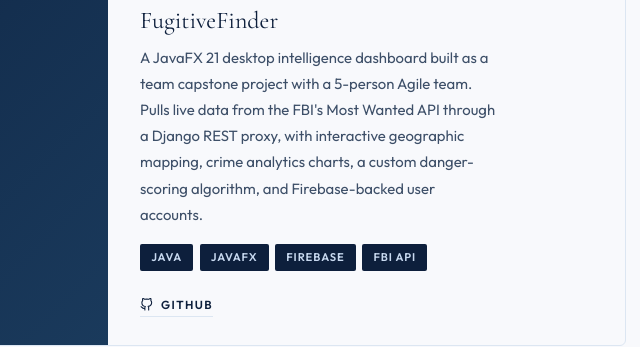
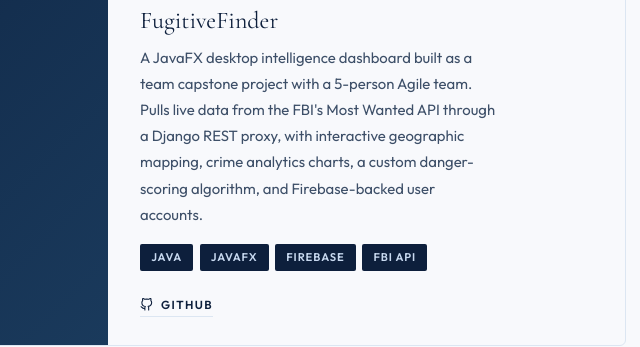
Before and after one commit to drkmz/DerekMendezPortfolio, a website: page index.html in a window 1280 px wide. Shown: the part 3038-3385 px from the top of the page, 532-1172 px from the left. Drawn offline with nearby package versions, Linux system fonts and the light colour scheme.

Commit message:
Update FugitiveFinder to complete status with final description and tags

```diff
--- a/index.html
+++ b/index.html
@@ -248,7 +248,7 @@
           </div>
           <h3>FugitiveFinder</h3>
           <p>
-            A JavaFX 21 desktop intelligence dashboard built as a team capstone project with a
+            A JavaFX desktop intelligence dashboard built as a team capstone project with a
             5-person Agile team. Pulls live data from the FBI's Most Wanted API through a Django
             REST proxy, with interactive geographic mapping, crime analytics charts, a custom
             danger-scoring algorithm, and Firebase-backed user accounts.
```
